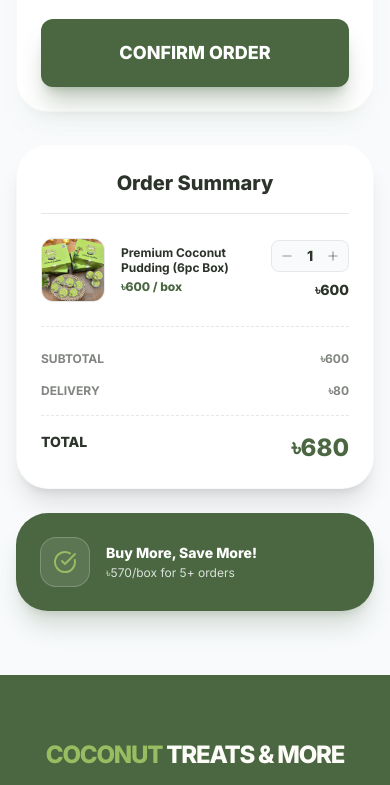
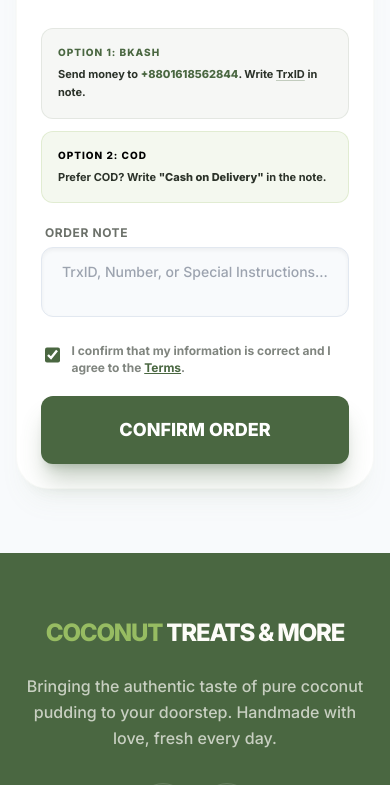
Before and after one commit to Arafat-Bhuiyan/Coconut-treats-and-more, a React (Vite) app: page / in a window 390 px wide. Shown: the part 3093-3878 px from the top of the page. Built offline with nearby package versions, Linux system fonts and the light colour scheme.

Commit message:
mobile view form position fixed

```diff
--- a/src/pages/Home/sections/Order/Order.jsx
+++ b/src/pages/Home/sections/Order/Order.jsx
@@ -59,7 +59,7 @@ _Please confirm my order!_`;
     return (
         <section id="order" className="py-16 sm:py-24 px-4 bg-[#f8fafc] overflow-hidden">
             <div className="container mx-auto max-w-6xl">
-                <div className="grid grid-cols-1 lg:grid-cols-5 gap-8 sm:gap-12 items-start">
+                <div className="flex flex-col-reverse lg:grid lg:grid-cols-5 gap-8 sm:gap-12 items-start">
 
                     {/* Left Side: Form */}
                     <motion.div
@@ -240,8 +240,8 @@ _Please confirm my order!_`;
                             </div>
                         </div>
 
-                        {/* Offer Badge */}
-                        <div className="bg-primary p-6 rounded-[2rem] text-white shadow-xl shadow-primary/20 flex items-center gap-4">
+                        {/* Offer Badge - Hidden on mobile */}
+                        <div className="hidden md:flex bg-primary p-6 rounded-[2rem] text-white shadow-xl shadow-primary/20 items-center gap-4">
                             <div className="bg-white/10 p-3 rounded-2xl border border-white/20">
                                 <CheckCircle className="text-accent" size={24} />
                             </div>
```
